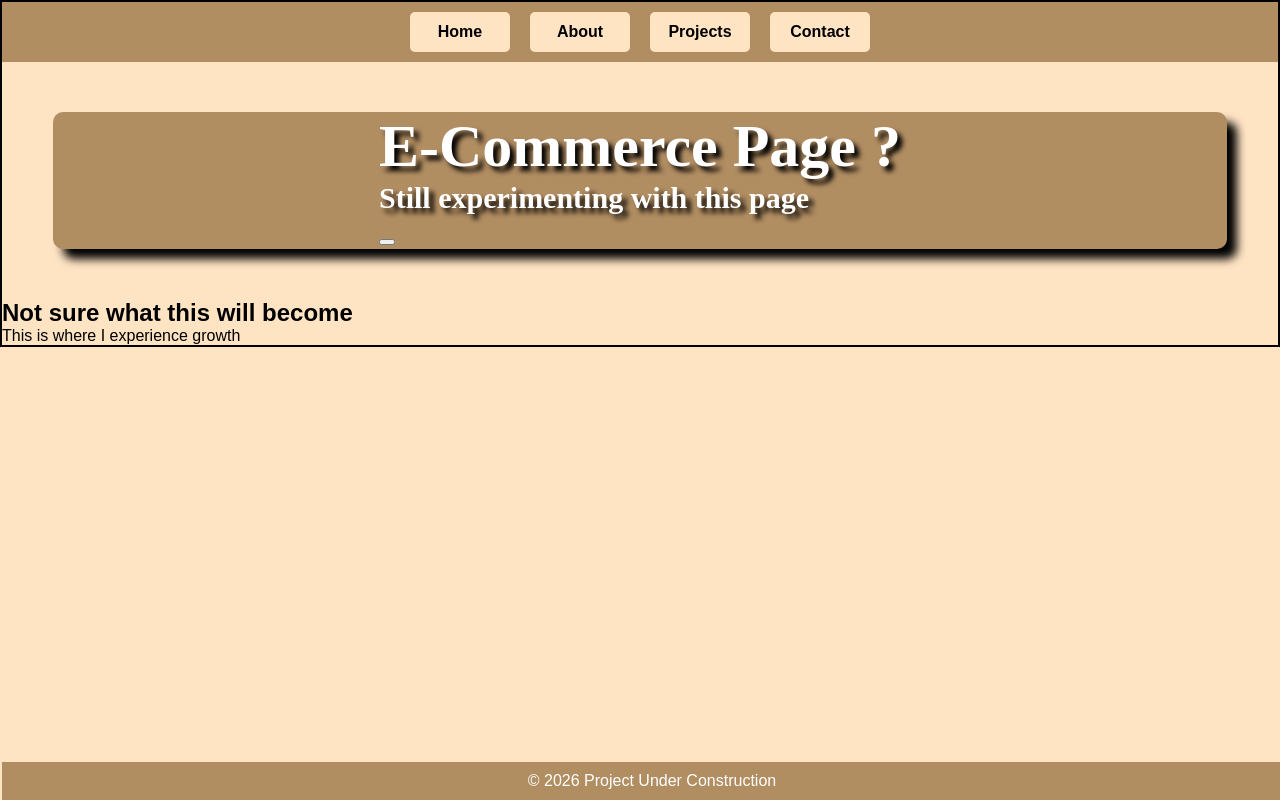
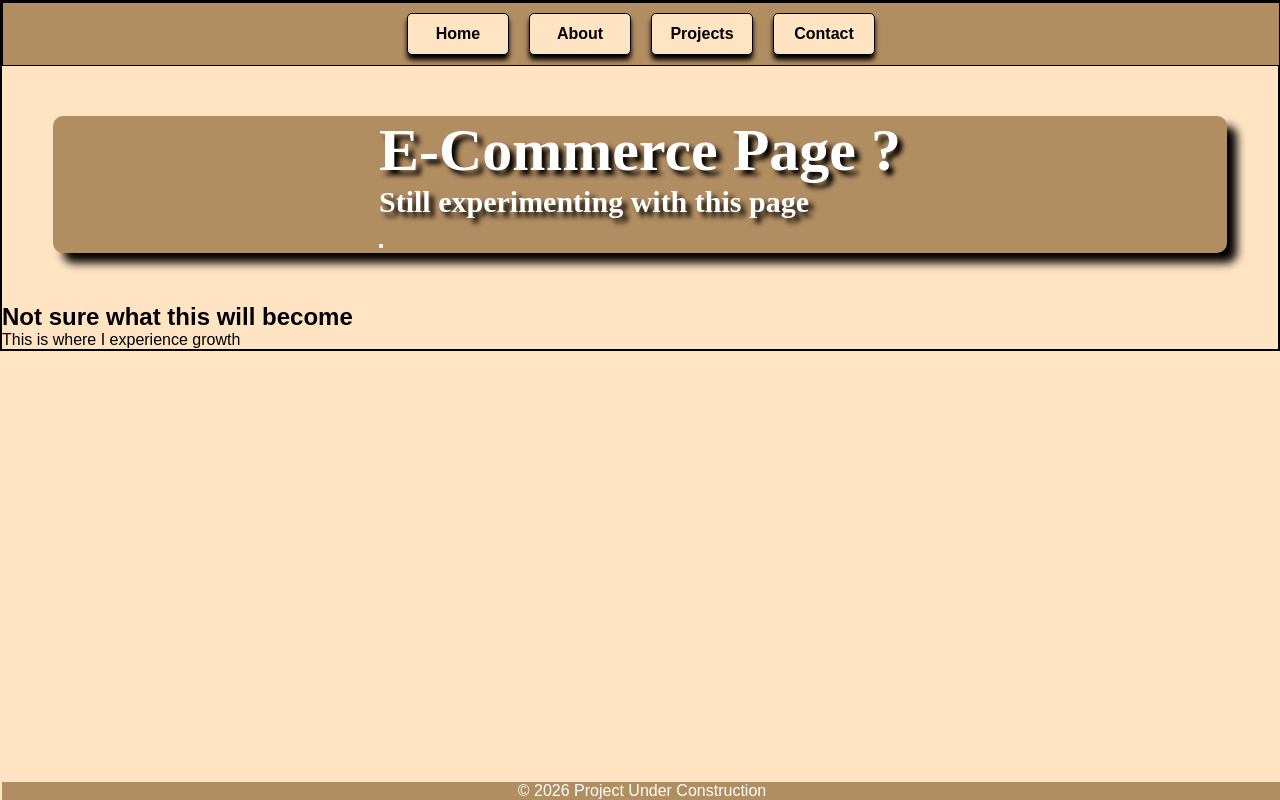
Before and after one commit to AbeDaDev/PortfolioV3, a React (Vite) app in the folder Portfoliov3/: page / in a window 1280 px wide. Built offline with nearby package versions, Linux system fonts and the light colour scheme.

Commit message:
experimenting

```diff
--- a/Portfoliov3/src/index.css
+++ b/Portfoliov3/src/index.css
@@ -1,6 +1,10 @@
 * {
-    margin: auto;
-    padding: auto;
+    margin: 0px;
+    padding: 0px;
+}
+
+html {
+    scroll-behavior: smooth;
 }
 
 
@@ -19,13 +23,15 @@ header {
     display: flex;
     justify-content: center;
     background-color: rgb(177, 141, 98);
+    border: solid 1px black;
     width: 100%;
 }
 
 .navbar li {
     background-color: bisque;
+    box-shadow: 0px 5px 5px black;
     color: black;
-    border-color: solid 3px black;
+    border: solid 1px black;
     display: flex;
     justify-content: space-around;
     align-items: center;
@@ -91,7 +97,6 @@ body {
 footer {
     background: rgb(177, 141, 98);
     color: white;
-    padding: 10px;
     text-align: center;
     position: fixed;
     width: 100%;
```
